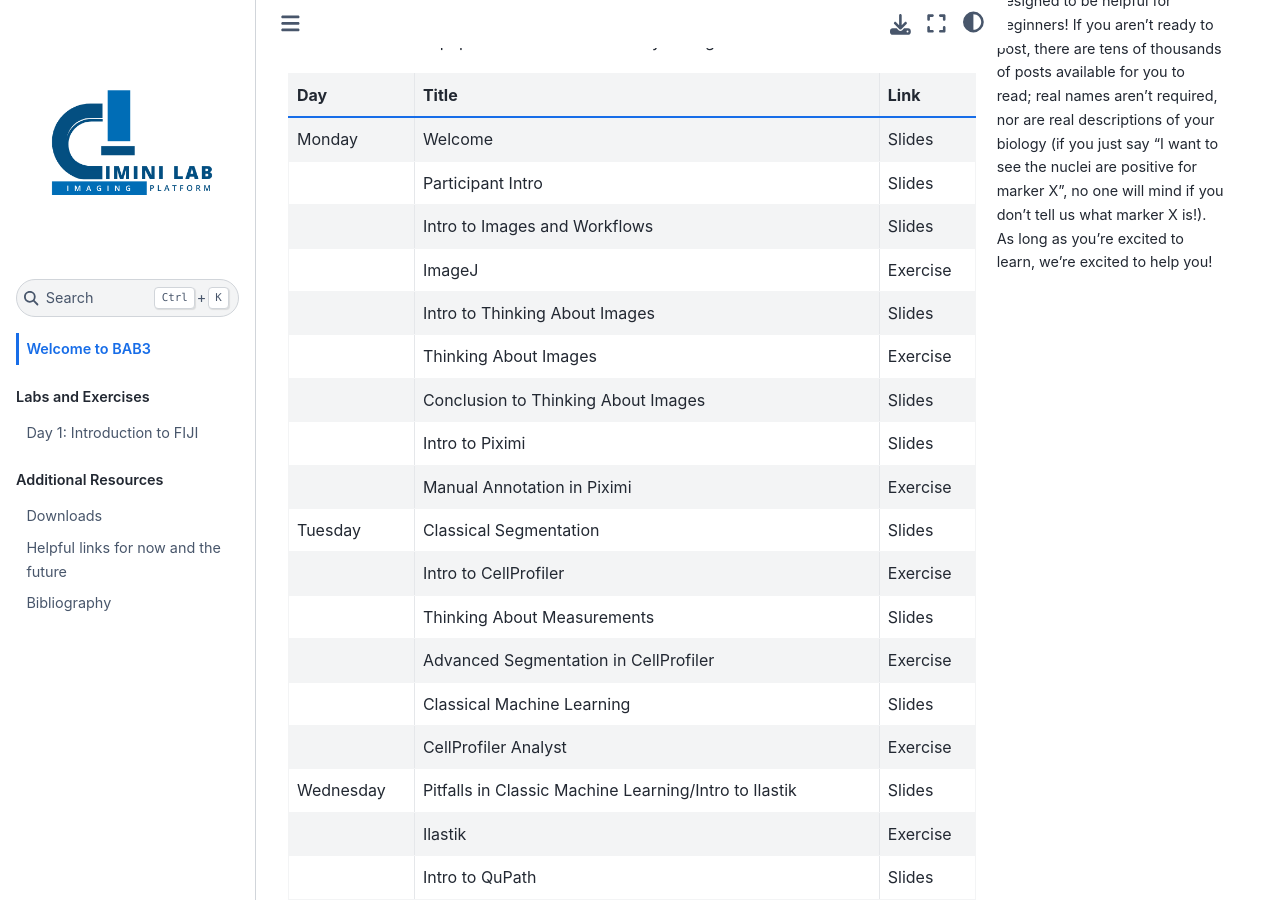
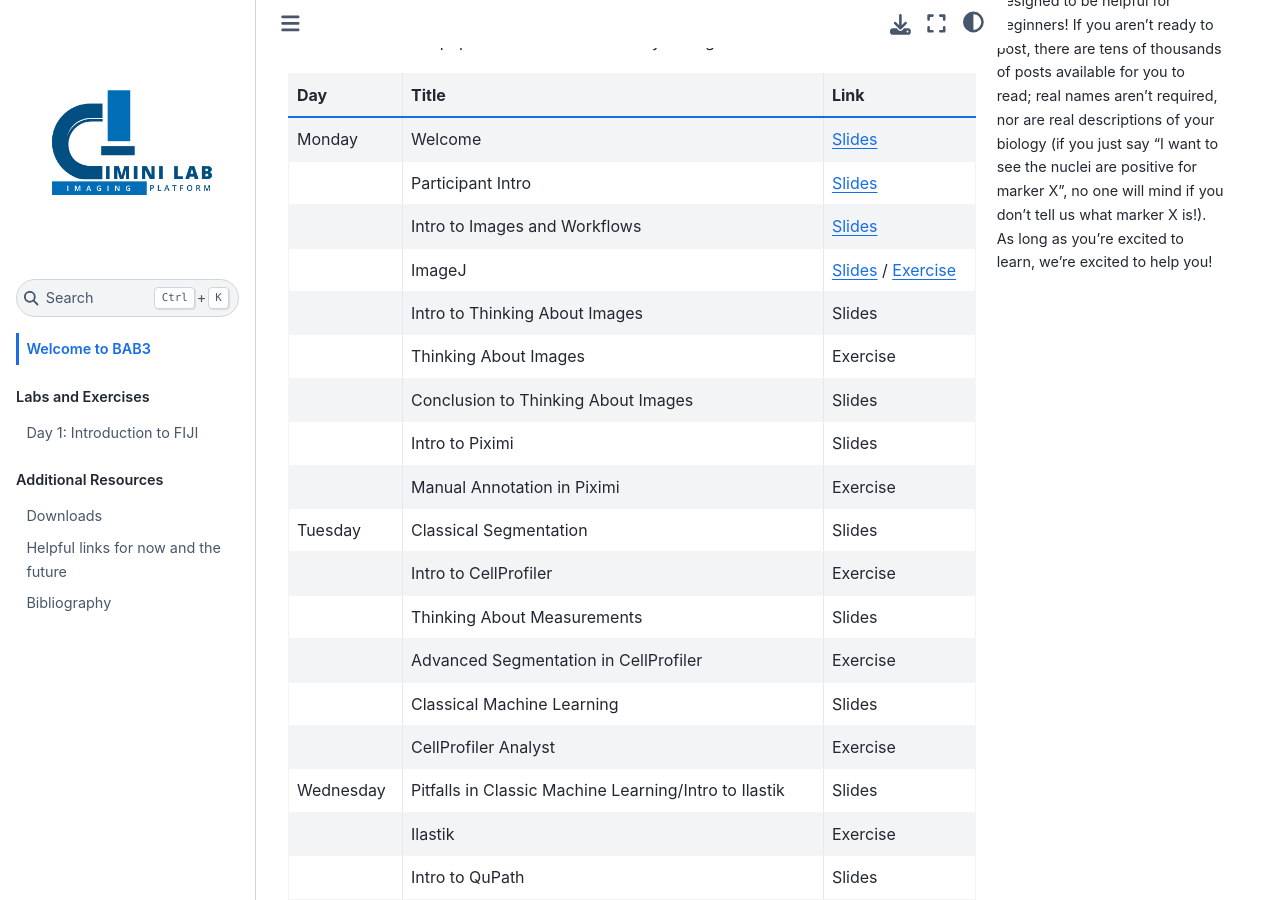
Before and after one commit to broadinstitute/BAB3, a Jupyter Book: the page built from docs/intro.md, in a window 1280 px wide and 900 px high, scrolled down 821 px. Built offline with Jupyter Book 1.0.4 settings and Sphinx 7.4.7 and the Sphinx Book theme 1.1.4, drawn with Linux system fonts in a browser that asks for light colours.

Commit message:
First morning agenda

```diff
--- a/docs/intro.md
+++ b/docs/intro.md
@@ -18,10 +18,10 @@ The links below will populate as we work our way through the course.
 
 | Day | Title | Link |
 | --- | --- | --- |
-| Monday | Welcome | Slides |
-| | Participant Intro | Slides |
-| | Intro to Images and Workflows | Slides |
-| | ImageJ | Exercise |
+| Monday | Welcome | [Slides](https://docs.google.com/presentation/d/1jA_nVKdt_TIQES6hCca7mVulRSf86vO-GrO_f_kH5bM/edit?slide=id.g3451164a7b7_0_35#slide=id.g3451164a7b7_0_35) |
+| | Participant Intro | [Slides](https://docs.google.com/presentation/d/1-gnZj4N9UlETzAakZG5aYgSDV1WgHB-Vgyi7S1-9DDY/edit?slide=id.g3a898b17628_0_90#slide=id.g3a898b17628_0_90) |
+| | Intro to Images and Workflows | [Slides](https://docs.google.com/presentation/d/1zOpvk9U6I7af9mUG9WUnMWh92mrLPijwKOxQ6D660HU/edit?slide=id.g3be383ad8a9_0_243#slide=id.g3be383ad8a9_0_243) |
+| | ImageJ | [Slides](https://docs.google.com/presentation/d/1LwuUcZQSzUxVRgVakENDpyYDTOq5Z_aylSuUMHOVTDc/edit?slide=id.g392812eb3a8_0_43#slide=id.g392812eb3a8_0_43) / [Exercise](FIJI/FIJI_exercise.md) |
 | | Intro to Thinking About Images | Slides |
 | | Thinking About Images | Exercise |
 | | Conclusion to Thinking About Images | Slides |
```
